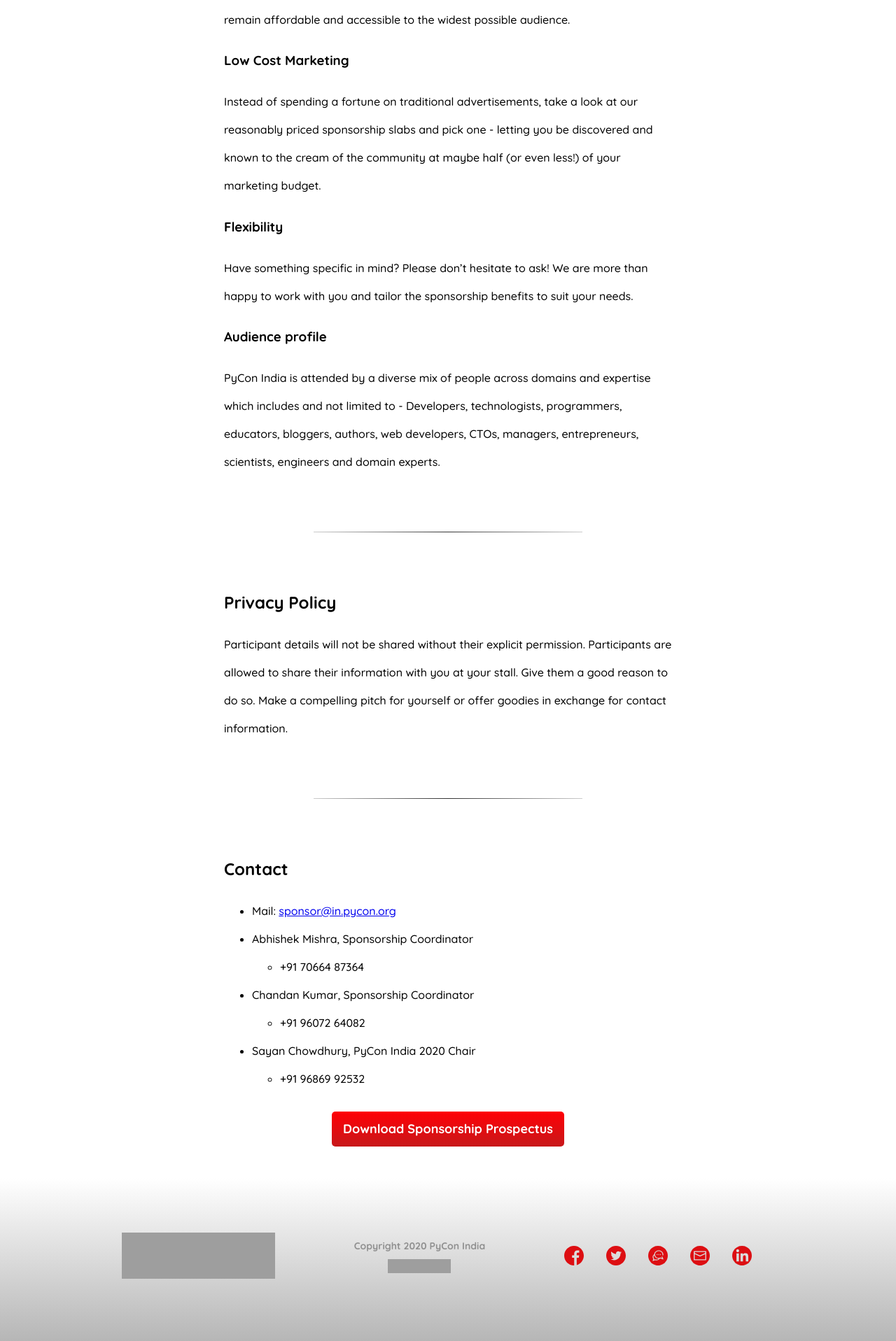
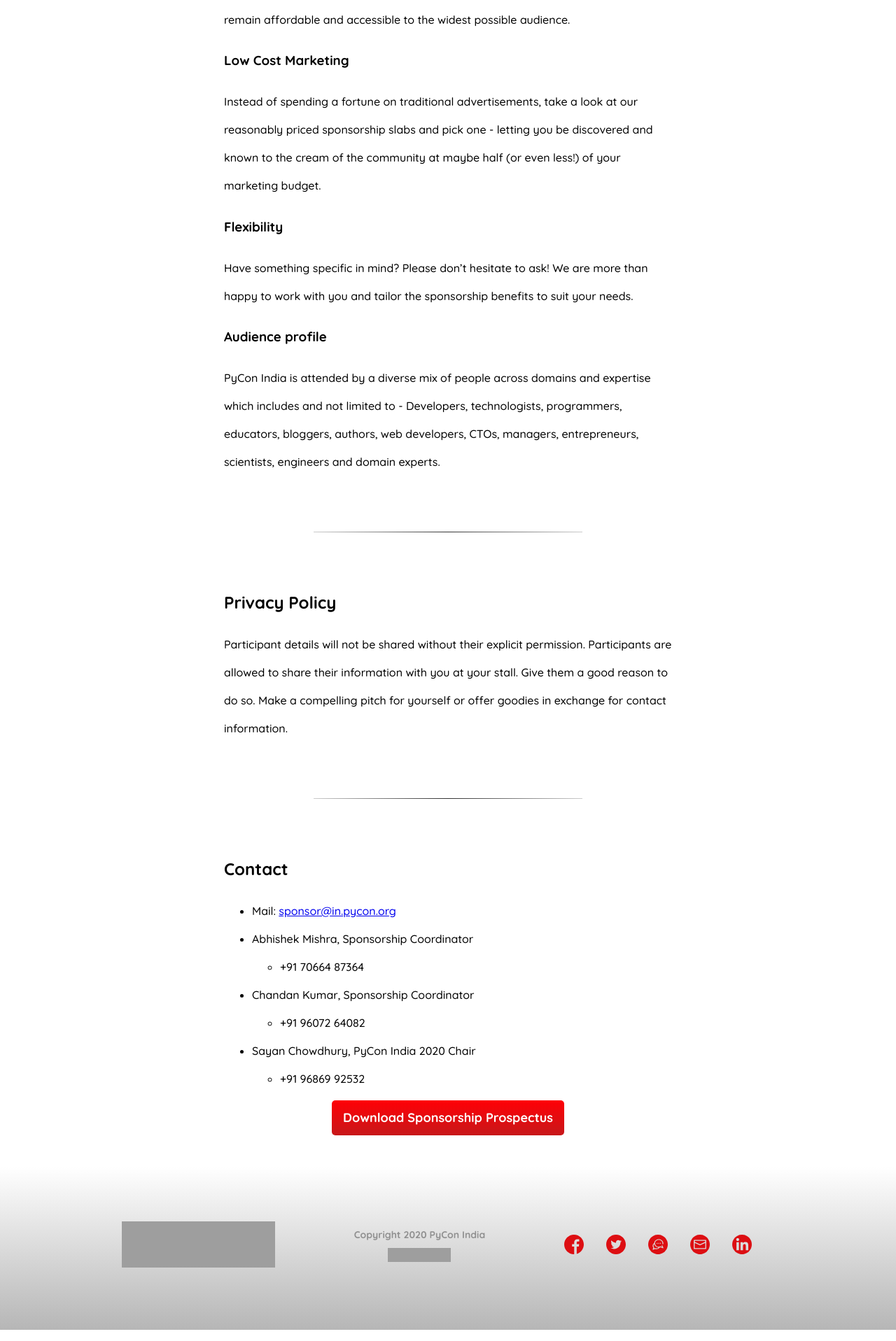
Before and after one commit to pythonindia/inpycon2020, a Jekyll site: the page built from sponsorship/index.md, in a window 1280 px wide. Shown: the part 1848-3765 px from the top of the page at 70% size. Built offline with Jekyll 4.4.1, drawn with Linux system fonts in a browser that asks for light colours; grey boxes are pictures that could not be loaded.

Commit message:
Fix Download Sponsorship Prospectus button view
We had a text-center class on the button but we didn't had the required
css properties for that class, also while centring the button we were
giving left and right margin too but that makes the button text to move
to the next line(in the mobile view). This patch updates the styles
by simply adding the top and bottom margin and to center align it just
uses the text-align property and It also removes the unnecessary style
attribute.

```diff
--- a/_includes/supporter.html
+++ b/_includes/supporter.html
@@ -9,7 +9,7 @@
       bring more facilities to our attendees,
       and maintain the inventory for the conference.
     </div>
-    <div class="text-center" style="position: relative; margin: 1em;">
+    <div class="text-center">
       <a class="primary-button" rel="nofollow noreferrer" href="{{ 'sponsorship-prospectus.pdf' | relative_url }}" target="_blank">
         Download Sponsorship Prospectus
       </a>
--- a/assets/css/styles.scss
+++ b/assets/css/styles.scss
@@ -73,6 +73,11 @@
   .justify-center {
     justify-content: center;
   }
+}
+
+.text-center {
+     margin: 1em 0;
+     text-align: center;
 }
 
 .header-wrapper {
--- a/sponsorship/index.md
+++ b/sponsorship/index.md
@@ -104,7 +104,7 @@
 - Sayan Chowdhury, PyCon India 2020 Chair
   - +91 96869 92532
 
-<div class="text-center" style="position: relative; margin:5%; text-align:center;">
+<div class="text-center">
   <a class="primary-button" rel="nofollow noreferrer" href="{{ 'sponsorship-prospectus.pdf' | relative_url }}" target="_blank">
     Download Sponsorship Prospectus
   </a>
```
